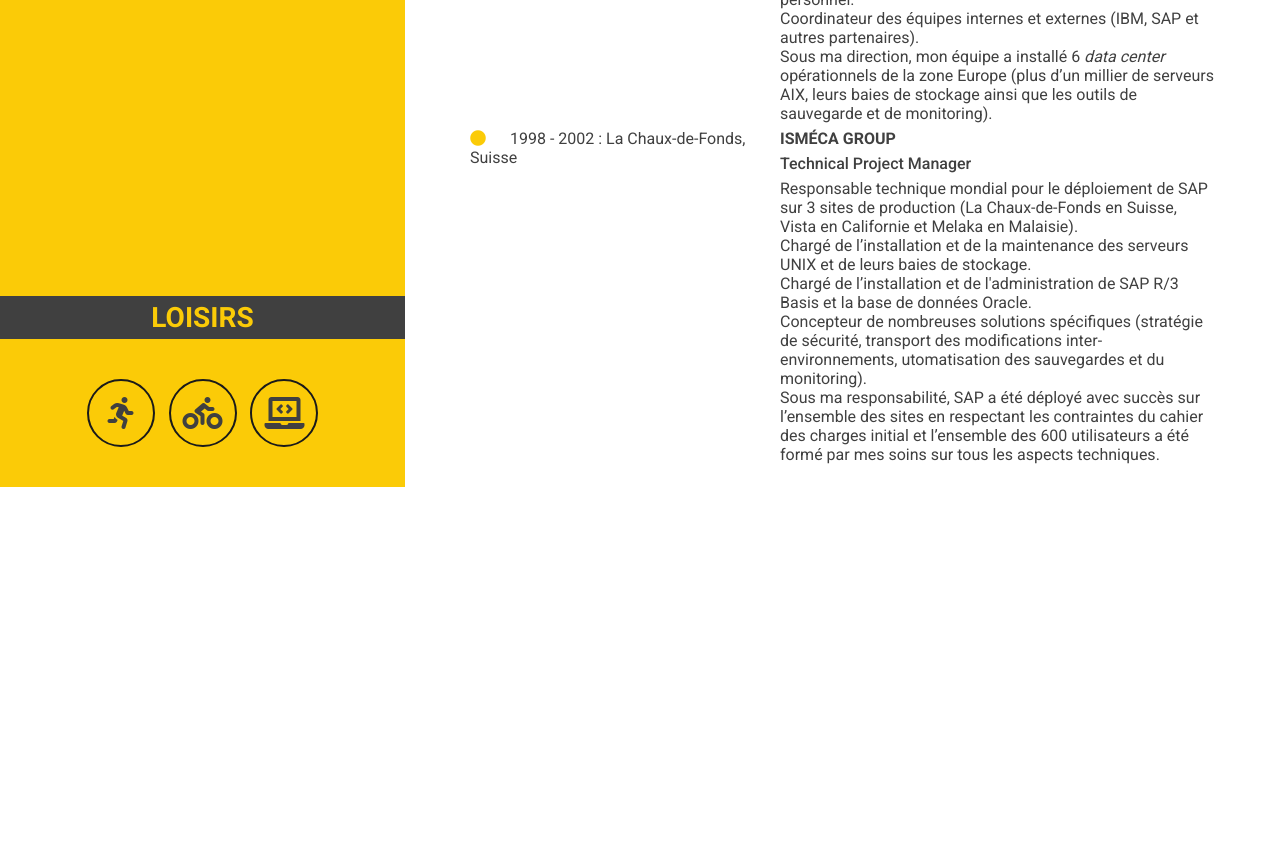
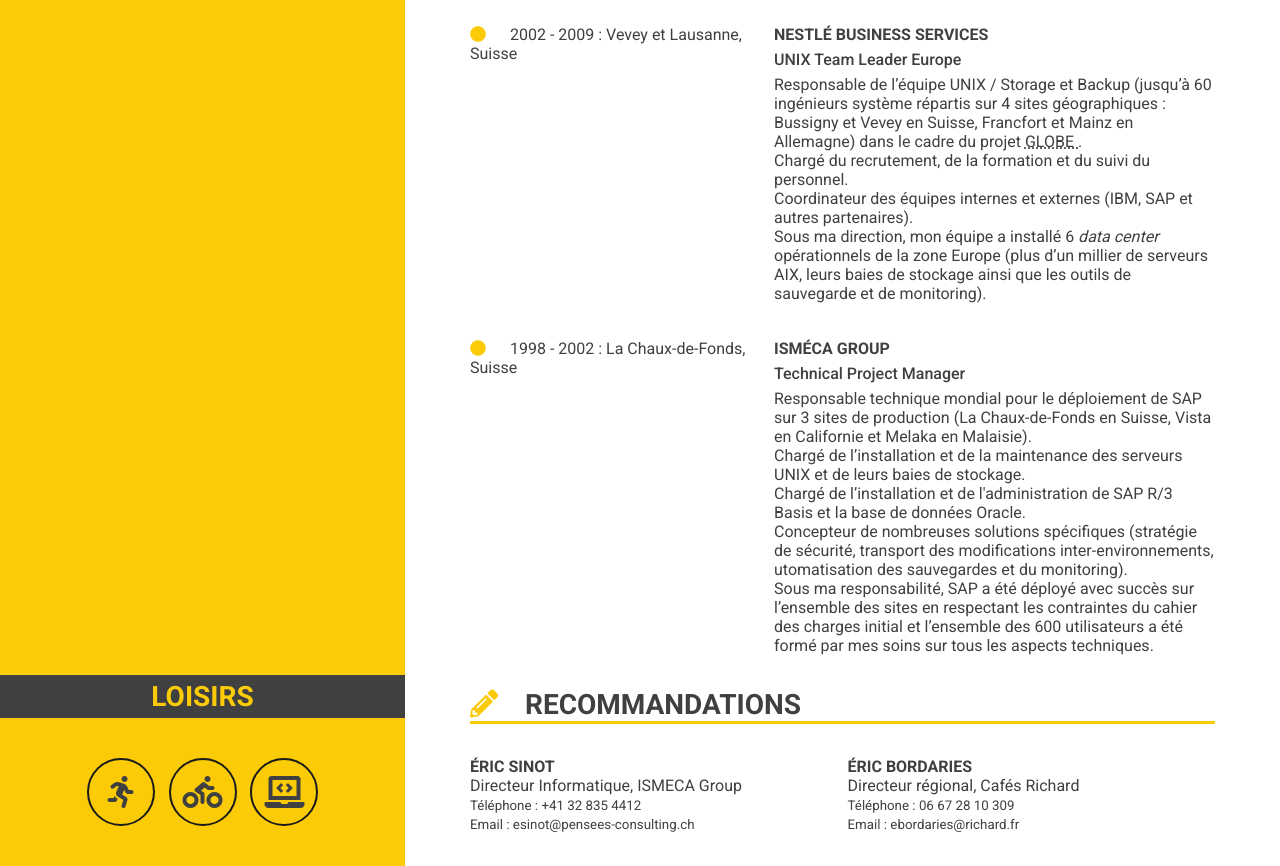
Before and after one commit to jiem31/cv, a plain HTML site: page index.html in a window 1280 px wide. Shown: the part 1520-2386 px from the top of the page. Before the commit the page ends 2007 px from the top, so only its background shows below. Drawn offline with Linux system fonts and the light colour scheme.

Commit message:
Built main area (recommandations article and belonging section and refined media queries

```diff
--- a/css/style.css
+++ b/css/style.css
@@ -11,6 +11,21 @@
 body {
     box-sizing: border-box;
 }
+p {
+    padding: 3px 0;
+}
+li {
+    list-style-type: square;
+    margin-left: 16px;
+}
+a {
+    text-decoration: none
+}
+
+a:hover {
+    font-size: bold;
+    text-decoration: underline;
+}
 
 /*
     PAGE
@@ -23,13 +38,6 @@ body {
         "picture header"
         "aside main";
     grid-column-gap: 65px;
-}
-p {
-    padding: 3px 0;
-}
-li {
-    list-style-type: square;
-    margin-left: 16px;
 }
 
 /*
@@ -143,6 +151,7 @@ main i {
 }
 article {
     margin: 20px 0;
+    margin-bottom: 10px;
 }
 article i {
     margin-right: 20px;
@@ -152,7 +161,8 @@ section {
     grid-template-columns: 2fr 3fr;
     grid-template-areas:
         "left right";
-    grid-column-gap: 20px;
+    grid-column-gap: 10px;
+    margin: 30px 0;
 }
 .left {
     grid-area: left;
@@ -167,15 +177,26 @@ section {
 .subtitle {
     font-weight: 500;
 }
+#recommandations section {
+    display: grid;
+    grid-template-columns: 1fr 1fr;
+    grid-template-areas:
+        "left right";
+    grid-column-gap: 10px;
+}
+.manager {
+    text-transform: uppercase;
+    font-weight: bolder;
+}
 
 /*
     MEDIA QUERIES FOR RESPONSIVENESS :
-    ---+--------+-------
-    xs |    0px |  575px |
-    sm |  576px |  767px
-    md |  768px |  991px
-    lg |  992px | 1199px
-    xl | 1200px |    +px
+    ---+--------+--------+------------
+    xs |    0px |  575px | Smartphones (portrait)
+    sm |  576px |  767px | Smartphones (landscape)
+    md |  768px |  991px | Tablets
+    lg |  992px | 1199px | Small screens
+    xl | 1200px |    +px | Large screens, TV etc...
 */
 
 @media screen and (max-width: 991px) {
@@ -251,8 +272,8 @@ section {
                 "main";
     }
     #photo {
-        width: 40%;
-        height: 40%;
+        width: 50%;
+        height: 50%;
     }
     header {
         background-color: #FBCB07;
--- a/index.html
+++ b/index.html
@@ -51,11 +51,15 @@
                         </p>
                         <p>
                             Email<br />
-                            contact&#64;jiem.fr
+                            <a href="mailto://contact&#64;jiem.fr" target="_blank">
+                                contact&#64;jiem.fr
+                            </a>
                         </p>
                         <p>
                             Site web<br />
-                            https://www.jiem.fr
+                            <a href="https://www.jiem.fr" target="_blank">
+                                www.jiem.fr
+                            </a>
                         </p>
                         <p>
                             Skype<br />
@@ -284,7 +288,47 @@
                     </section>
                 </article>
                 <article id="recommandations">
-
+                    <h3>
+                        <i class="fas fa-pencil-alt"></i>
+                        recommandations
+                    </h3>
+                    <div class="hr-large">
+                    </div>
+                    <section>
+                        <div class="left">
+                           <p>
+                               <span class="manager">
+                                   éric sinot
+                               </span><br />
+                               Directeur Informatique, ISMECA Group<br />
+                               <small>
+                                   Téléphone : +41 32 835 4412
+                                </small><br />
+                               <small>Email :
+                                    <a href="mailto://esinot&#64;pensees-consulting.ch" target="_blank">
+                                        esinot&#64;pensees-consulting.ch
+                                    </a>
+                                </small>
+                           </p>
+                        </div>
+                        <div class="right">
+                           <p>
+                               <span class="manager">
+                                   éric bordaries
+                               </span><br />
+                               Directeur régional, Cafés Richard<br />
+                               <small>
+                                   Téléphone : 06 67 28 10 309
+                                </small>
+                               <br />
+                               <small>Email :
+                                    <a href="mailto://ebordaries&#64;richard.fr" target="_blank">
+                                        ebordaries&#64;richard.fr
+                                    </a>
+                                </small>
+                           </p>
+                        </div>
+                    </section>
                 </article>
             </main>
         </div>
```
